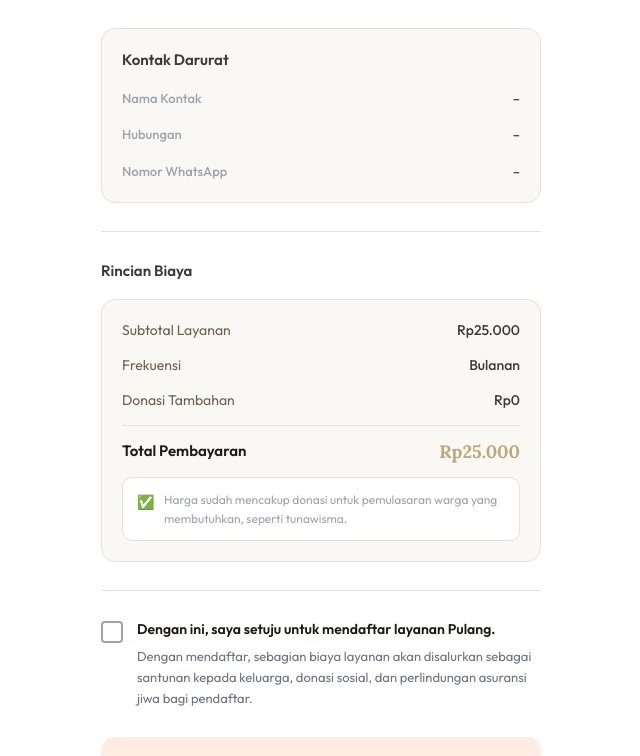
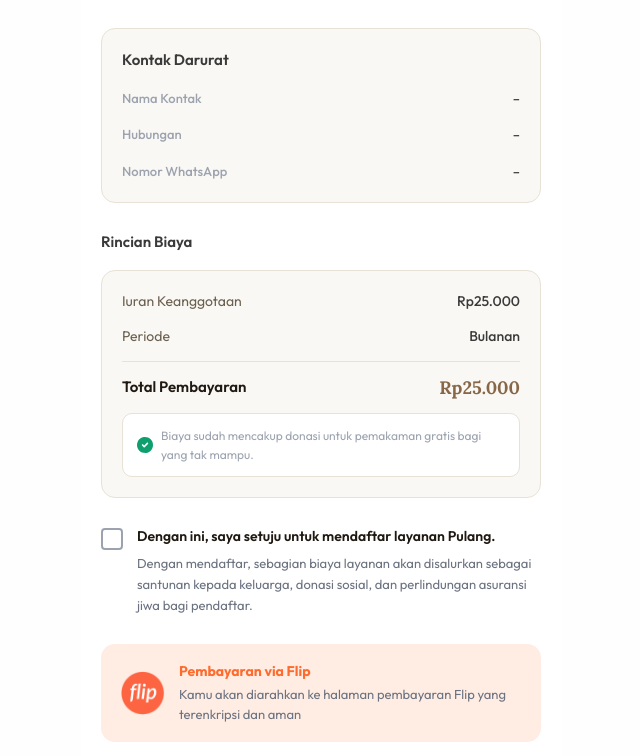
Before and after one commit to irvanridho19/pulang-by-kitabisa, a React (Vite) app: page /purchase/konfirmasi in a window 1280 px wide. Shown: the part 641-1397 px from the top of the page, without its empty margins (319-959 px from the left). Built offline with nearby package versions, Linux system fonts and the light colour scheme.

Commit message:
takeout donasi tambahan di konfirmasi

```diff
--- a/src/app/components/landing-page.tsx
+++ b/src/app/components/landing-page.tsx
@@ -713,7 +713,7 @@ function SectionCtaCards() {
               Siapkan kepulangan yang layak untukmu, dan pastikan kepergianmu kelak tidak merepotkan keluargamu.
             </p>
             <button
-              onClick={() => navigateWithLoading("/purchase")}
+              onClick={() => navigateWithLoading("/purchase", { state: { target: "self" } })}
               className="bg-[#AF9160] flex items-center justify-center overflow-clip px-[16px] py-[12px] rounded-[8px] shrink-0 w-full border-none cursor-pointer"
             >
               <p className="font-['Outfit',sans-serif] font-semibold leading-[normal] text-[13px] text-white whitespace-nowrap">
@@ -736,7 +736,7 @@ function SectionCtaCards() {
               Muliakan orang tua atau pasanganmu dengan prosesi kepulangan  yang bermartabat, tanpa merepotkan keluarga.
             </p>
             <button
-              onClick={() => navigateWithLoading("/purchase")}
+              onClick={() => navigateWithLoading("/purchase", { state: { target: "family" } })}
               className="bg-[#876747] flex items-center justify-center overflow-clip px-[16px] py-[12px] rounded-[12px] shrink-0 w-full border-none cursor-pointer"
             >
               <p className="font-['Outfit',sans-serif] font-semibold leading-[normal] text-[13px] text-white whitespace-nowrap">
--- a/src/app/components/purchase-konfirmasi.tsx
+++ b/src/app/components/purchase-konfirmasi.tsx
@@ -2,7 +2,7 @@ import { useState, useEffect, useRef } from "react";
 import { useLocation } from "react-router";
 import { usePageTransition } from "./page-transition";
 import { ArrowLeft } from "lucide-react";
-// import imgIconCareManager from "@/assets/care-manager-icon.png";
+import checkCircle from "../../assets/check-circle.svg";
 import { NavbarMobileHeader, MobileMenu, Footer } from "./shared-layout";
 import { StepSlideWrapper } from "./step-slide-wrapper";
 import { XenditBanner } from "./xendit-banner";
@@ -92,21 +92,21 @@ function InfoRow({ label, value }: { label: string; value: string }) {
 }
 
 /* ── Toggle Switch ─── */
-function ToggleSwitch({ on, onToggle }: { on: boolean; onToggle: () => void }) {
-  return (
-    <button
-      type="button"
-      onClick={onToggle}
-      className={`relative shrink-0 w-[44px] h-[24px] rounded-[40px] border-none cursor-pointer transition-colors duration-200 ${on ? "bg-[#bda67a]" : "bg-[#e3ddd3]"
-        }`}
-    >
-      <div
-        className={`absolute top-[2px] w-[20px] h-[20px] bg-white rounded-full shadow-sm transition-all duration-200 ${on ? "left-[22px]" : "left-[2px]"
-          }`}
-      />
-    </button>
-  );
-}
+// function ToggleSwitch({ on, onToggle }: { on: boolean; onToggle: () => void }) {
+//   return (
+//     <button
+//       type="button"
+//       onClick={onToggle}
+//       className={`relative shrink-0 w-[44px] h-[24px] rounded-[40px] border-none cursor-pointer transition-colors duration-200 ${on ? "bg-[#bda67a]" : "bg-[#e3ddd3]"
+//         }`}
+//     >
+//       <div
+//         className={`absolute top-[2px] w-[20px] h-[20px] bg-white rounded-full shadow-sm transition-all duration-200 ${on ? "left-[22px]" : "left-[2px]"
+//           }`}
+//       />
+//     </button>
+//   );
+// }
 
 /* ── Main Page ─── */
 export default function PurchaseKonfirmasiPage() {
@@ -134,46 +134,46 @@ export default function PurchaseKonfirmasiPage() {
   const frekuensiLabel = isTahunan ? "Tahunan" : "Bulanan";
   const pembayaranLabel = isTahunan ? "Tahunan" : "Bulanan";
 
-  const [donationOn, setDonationOn] = useState(false);
-  const [donationAmount, setDonationAmount] = useState(0);
-  const [customDonation, setCustomDonation] = useState("");
-  const [selectedPreset, setSelectedPreset] = useState<number | null>(null);
-  const donationContentRef = useRef<HTMLDivElement>(null);
-  const [donationHeight, setDonationHeight] = useState(0);
+  // const [donationOn, setDonationOn] = useState(false);
+  // const [donationAmount, setDonationAmount] = useState(0);
+  // const [customDonation, setCustomDonation] = useState("");
+  // const [selectedPreset, setSelectedPreset] = useState<number | null>(null);
+  // const donationContentRef = useRef<HTMLDivElement>(null);
+  // const [donationHeight, setDonationHeight] = useState(0);
   const [agreedToTerms, setAgreedToTerms] = useState(false);
 
-  useEffect(() => {
-    if (donationContentRef.current) {
-      setDonationHeight(donationContentRef.current.scrollHeight);
-    }
-  }, [donationOn, selectedPreset, customDonation]);
+  // useEffect(() => {
+  //   if (donationContentRef.current) {
+  //     setDonationHeight(donationContentRef.current.scrollHeight);
+  //   }
+  // }, [donationOn, selectedPreset, customDonation]);
 
   useEffect(() => {
     window.scrollTo(0, 0);
   }, []);
 
-  useEffect(() => {
-    if (!donationOn) {
-      setDonationAmount(0);
-      setSelectedPreset(null);
-      setCustomDonation("");
-    }
-  }, [donationOn]);
+  // useEffect(() => {
+  //   if (!donationOn) {
+  //     setDonationAmount(0);
+  //     setSelectedPreset(null);
+  //     setCustomDonation("");
+  //   }
+  // }, [donationOn]);
 
-  const handlePresetClick = (amount: number) => {
-    setSelectedPreset(amount);
-    setCustomDonation(amount.toString());
-    setDonationAmount(amount);
-  };
+  // const handlePresetClick = (amount: number) => {
+  //   setSelectedPreset(amount);
+  //   setCustomDonation(amount.toString());
+  //   setDonationAmount(amount);
+  // };
 
-  const handleCustomDonation = (val: string) => {
-    const num = val.replace(/\D/g, "");
-    setCustomDonation(num);
-    setSelectedPreset(null);
-    setDonationAmount(num ? parseInt(num, 10) : 0);
-  };
+  // const handleCustomDonation = (val: string) => {
+  //   const num = val.replace(/\D/g, "");
+  //   setCustomDonation(num);
+  //   setSelectedPreset(null);
+  //   setDonationAmount(num ? parseInt(num, 10) : 0);
+  // };
 
-  const total = subtotal + (donationOn ? donationAmount : 0);
+  const total = subtotal;
 
   const ceremonyLabel =
     data.ceremony === "muslim"
@@ -293,7 +293,6 @@ export default function PurchaseKonfirmasiPage() {
                         </p>
 
                         <InfoRow label="Nama Lengkap" value={data.namaPengelola || "–"} />
-                        {/* Hubungan dihapus dari sini karena sudah pindah ke atas */}
                         <InfoRow label="Nomor WhatsApp" value={data.waPengelola || "–"} />
                       </>
                     ) : (
@@ -306,8 +305,6 @@ export default function PurchaseKonfirmasiPage() {
                     )}
                   </div>
                 </div>
-
-                <SectionDivider />
 
                 {/* ── Donasi Tambahan Toggle ── */}
                 {/* <div className="flex flex-col gap-[0px] items-start overflow-clip w-full">
@@ -379,7 +376,7 @@ export default function PurchaseKonfirmasiPage() {
 
                       <div className="flex items-center justify-between w-full">
                         <p className="font-['Outfit',sans-serif] font-normal leading-[1.5] text-[#6b6050] text-[14px]">
-                          Subtotal Layanan
+                          Iuran Keanggotaan
                         </p>
                         <p className="font-['Outfit',sans-serif] font-medium leading-[1.5] text-[#3a3a3a] text-[14px]">
                           {formatRupiah(subtotal)}
@@ -388,21 +385,21 @@ export default function PurchaseKonfirmasiPage() {
 
                       <div className="flex items-center justify-between w-full">
                         <p className="font-['Outfit',sans-serif] font-normal leading-[1.5] text-[#6b6050] text-[14px]">
-                          Frekuensi
+                          Periode
                         </p>
                         <p className="font-['Outfit',sans-serif] font-medium leading-[1.5] text-[#3a3a3a] text-[14px]">
                           {frekuensiLabel}
                         </p>
                       </div>
 
-                      <div className="flex items-center justify-between w-full">
+                      {/* <div className="flex items-center justify-between w-full">
                         <p className="font-['Outfit',sans-serif] font-normal leading-[1.5] text-[#6b6050] text-[14px]">
                           Donasi Tambahan
                         </p>
                         <p className="font-['Outfit',sans-serif] font-medium leading-[1.5] text-[#3a3a3a] text-[14px]">
                           {donationOn && donationAmount > 0 ? formatRupiah(donationAmount) : "Rp0"}
                         </p>
-                      </div>
+                      </div> */}
 
                       <div className="bg-[#e8e2d6] h-px w-full" />
 
@@ -410,24 +407,23 @@ export default function PurchaseKonfirmasiPage() {
                         <p className="font-['Outfit',sans-serif] font-semibold leading-[1.5] text-[#1f1912] text-[15px]">
                           Total Pembayaran
                         </p>
-                        <p className="font-['Lora',serif] font-bold leading-[1.3] text-[#bda67a] text-[18px]">
+                        <p className="font-['Lora',serif] font-bold leading-[1.3] text-[#876747] text-[18px]">
                           {formatRupiah(total)}
                         </p>
                       </div>
 
                       <div className="bg-white rounded-[10px] border border-[#e8e2d6] w-full">
-                        <div className="flex gap-[10px] items-start px-[14px] py-[12px] w-full">
-                          <span className="text-[14px] shrink-0 mt-[1px]">✅</span>
+                        <div className="flex gap-[8px] items-center px-[14px] py-[12px] w-full">
+                          {/* <span className="text-[14px] shrink-0 mt-[1px]">✅</span> */}
+                          <img src={checkCircle} className="w-[16px] h-[16px]" alt="Check Icon" />
                           <p className="flex-1 font-['Outfit',sans-serif] font-normal leading-[1.6] text-[#9ca3af] text-[12px]">
-                            Harga sudah mencakup donasi untuk pemulasaran warga yang membutuhkan, seperti tunawisma.
+                            Biaya sudah mencakup donasi untuk pemakaman gratis bagi yang tak mampu.
                           </p>
                         </div>
                       </div>
                     </div>
                   </div>
                 </div>
-
-                <SectionDivider />
 
                 {/* ── Checkbox Persetujuan ── */}
                 <div className="flex gap-[14px] items-start w-full">
--- a/src/app/components/purchase-onboard.tsx
+++ b/src/app/components/purchase-onboard.tsx
@@ -1,4 +1,5 @@
 import { useState, useEffect, useMemo } from "react";
+import { useLocation } from "react-router";
 import { format } from "date-fns";
 import { id as localeId } from "date-fns/locale";
 import { Calendar as CalendarIcon } from "lucide-react";
@@ -187,8 +188,10 @@ function ageToRange(age: number | null): string | null {
 export default function PurchaseOnboardPage() {
   const [menuOpen, setMenuOpen] = useState(false);
   const { navigateWithLoading } = usePageTransition();
+  const location = useLocation();
 
-  const [target, setTarget] = useState<string | null>(null);
+  const initialTarget = (location.state as { target?: string })?.target ?? null;
+  const [target, setTarget] = useState<string | null>(initialTarget);
   const [birthDate, setBirthDate] = useState<Date | undefined>(undefined);
   const [ceremony, setCeremony] = useState<string | null>(null);
   const [domicile, setDomicile] = useState<string | null>(null);
```
Also changed, not shown: src/assets/check-circle.svg (added).
